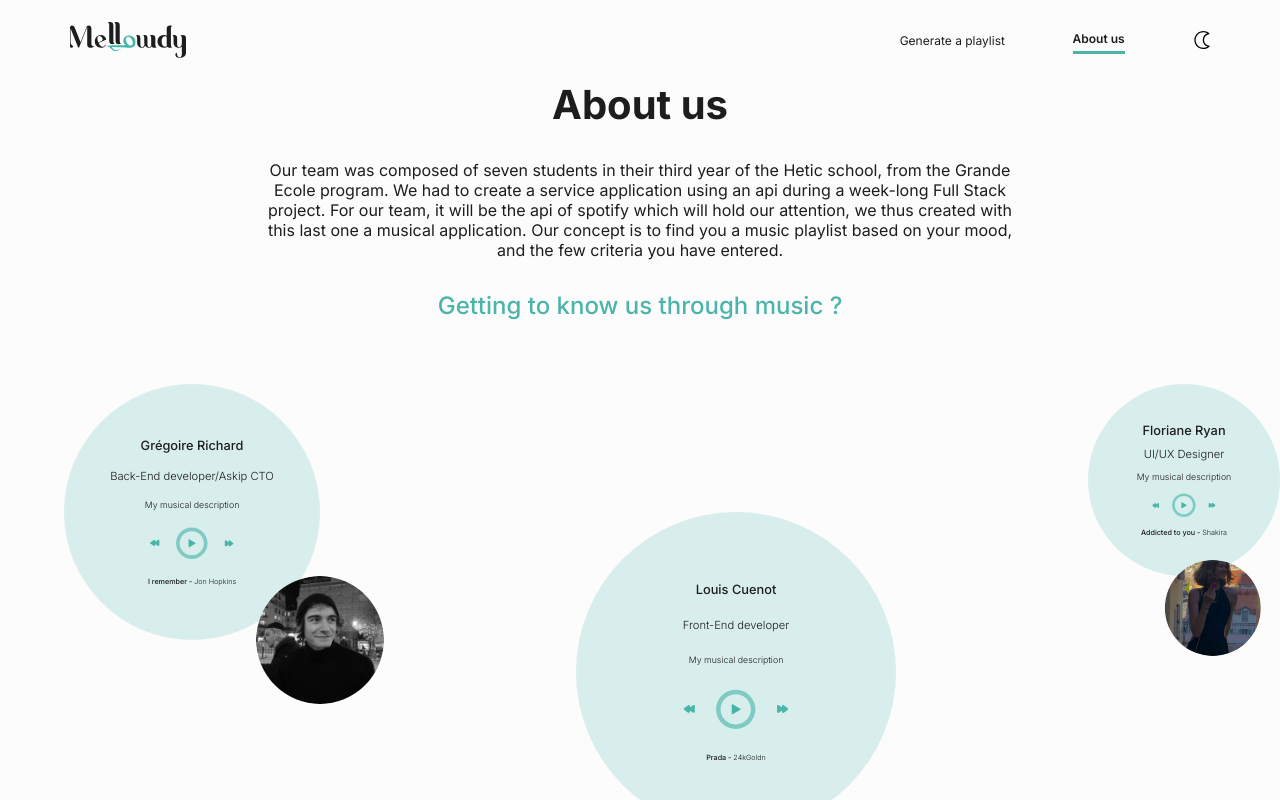
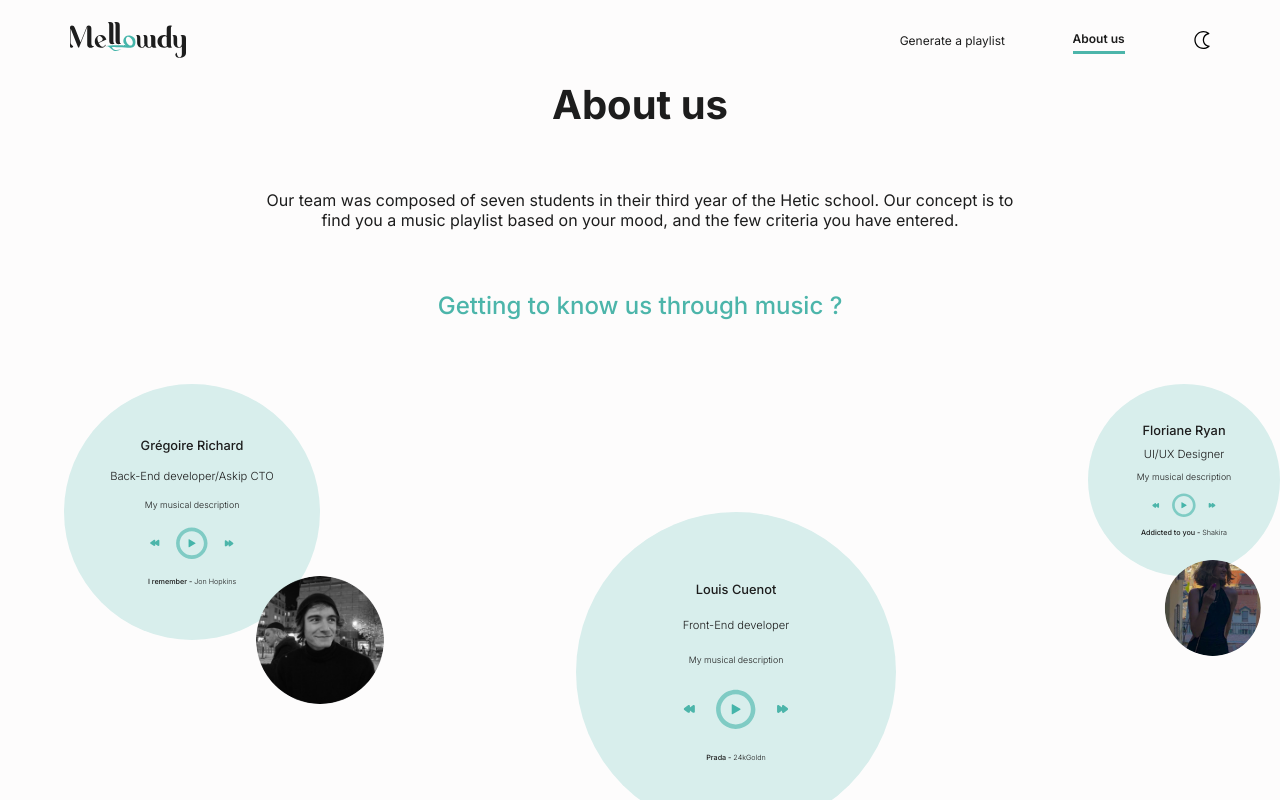
Before and after one commit to LouisCuenot/mellowdy-front-v2, a React (Create React App) app: page /about in a window 1280 px wide. Shown: the top 800 px of the page. Built offline with nearby package versions, Linux system fonts and the light colour scheme.

Commit message:
update about

```diff
--- a/src/Components/About/About.js
+++ b/src/Components/About/About.js
@@ -127,7 +127,7 @@ const teamMembers = [
     <div className="About">
       <div className='titleAbout'>
         <h1>About us</h1>
-        <p>Our team was composed of seven students in their third year of the Hetic school, from the Grande Ecole program. We had to create a service application using an api during a week-long Full Stack project. For our team, it will be the api of spotify which will hold our attention, we thus created with this last one a musical application. Our concept is to find you a music playlist based on your mood, and the few criteria you have entered.</p>
+        <p>Our team was composed of seven students in their third year of the Hetic school. Our concept is to find you a music playlist based on your mood, and the few criteria you have entered.</p>
         <h2>Getting to know us through music ?</h2>
       </div>
       <div className='bubbles-grid'>
```
